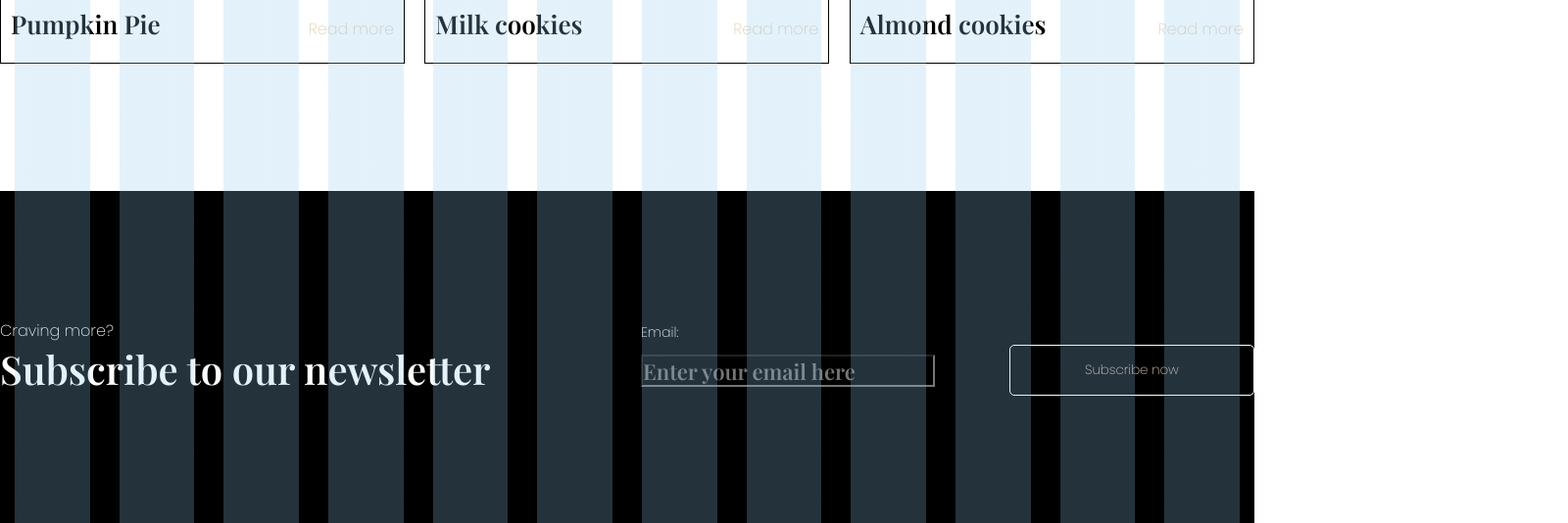
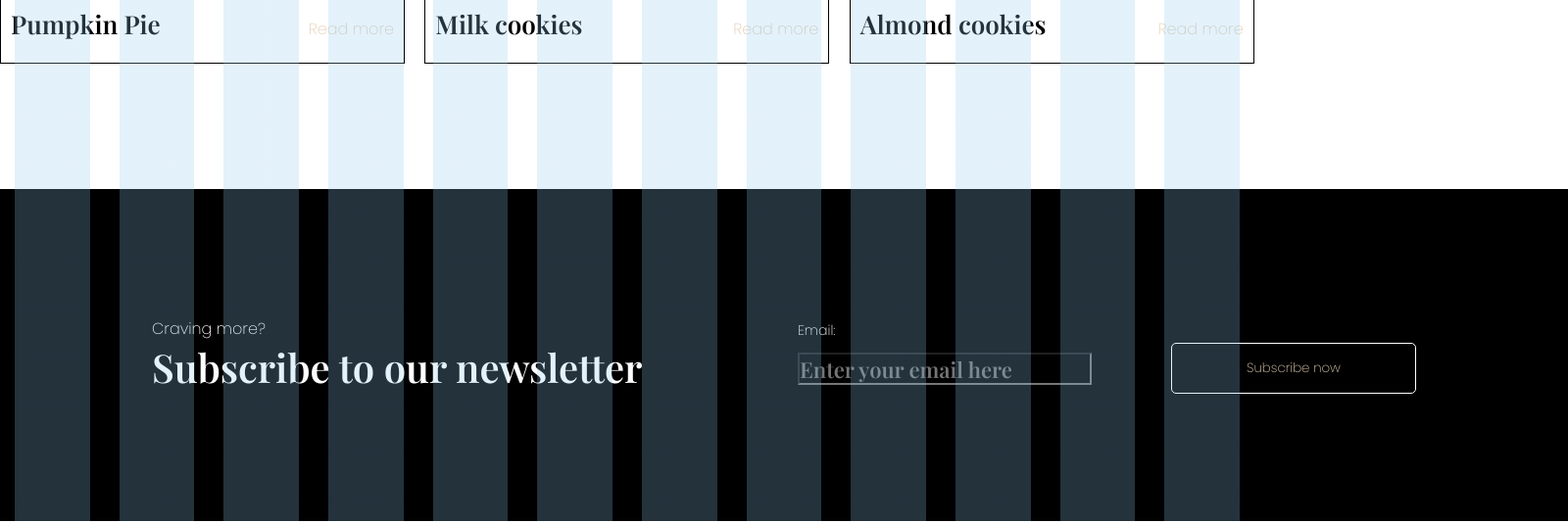
Before and after one commit to bjarnig86/hopverkefni1, a website: page pages/sida2.html in a window 1280 px wide. Shown: the part 3037-3571 px from the top of the page at 98% size, 1600 px wide, since content can reach past the window. Drawn offline with nearby package versions, Linux system fonts and the light colour scheme.

Commit message:
Meira fikt á footer á síðu 2, næstum tilbúinn?

```diff
--- a/pages/sida2.css
+++ b/pages/sida2.css
@@ -78,13 +78,20 @@
   }
 
   /* Footer test */
-.footerContainer{
-    display:flex;
+.footerWidth{
+
     width:1600px;
     height:339px;
     background-color:black;
     margin:auto;
     margin-top:10%;
+}
+.footerContainer{
+    display:flex;
+    width:1600px;
+    height:339px;
+
+    margin:auto;
 }
 .footerTexti{
     width:100%;
--- a/pages/sida2.html
+++ b/pages/sida2.html
@@ -318,6 +318,7 @@
         </div>
     </main>
     <footer>
+        <div class="footerWidth">
         <div class="grid">
             <div class="row">
                 <div class="footerContainer">
@@ -341,5 +342,6 @@
                 </div>
             </div>
          </div>
+        </div>
     </footer>
 </body>
```
